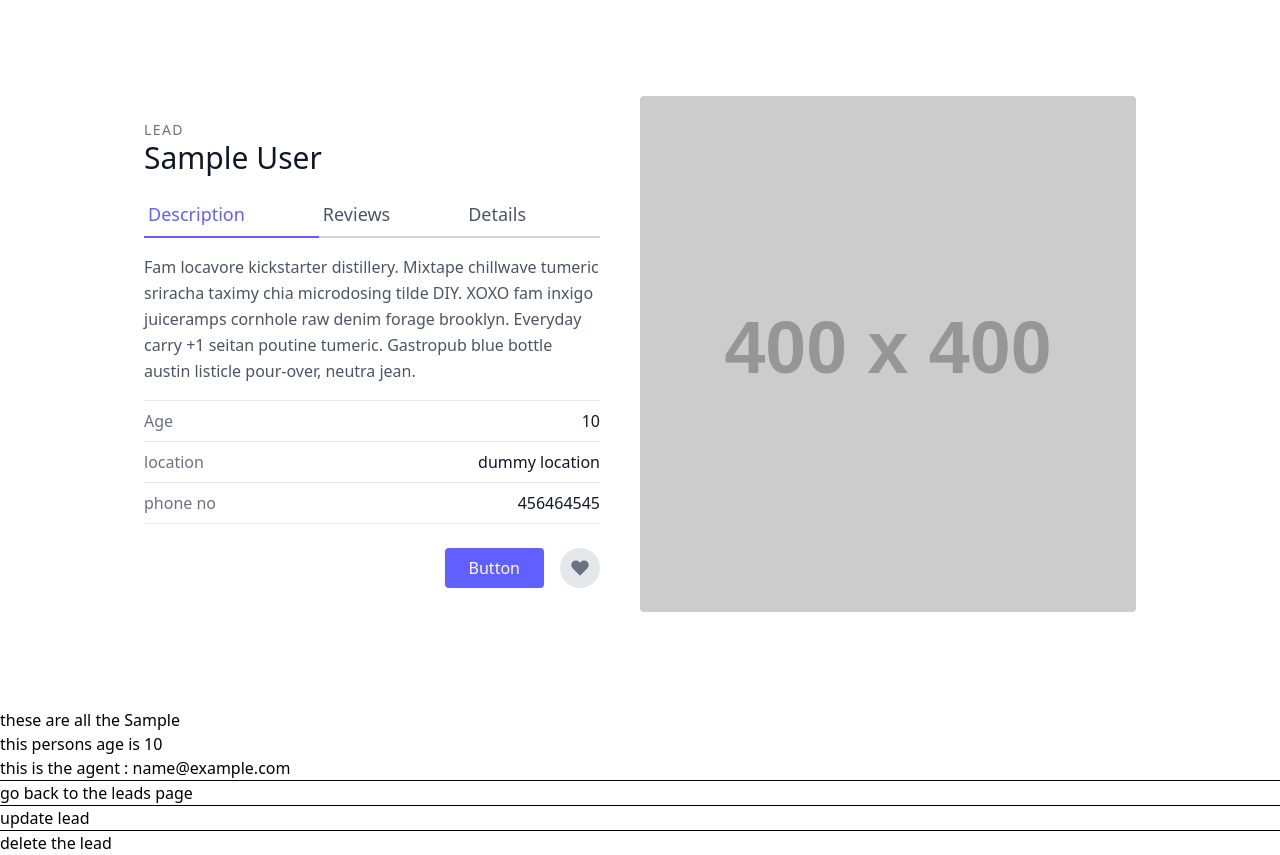
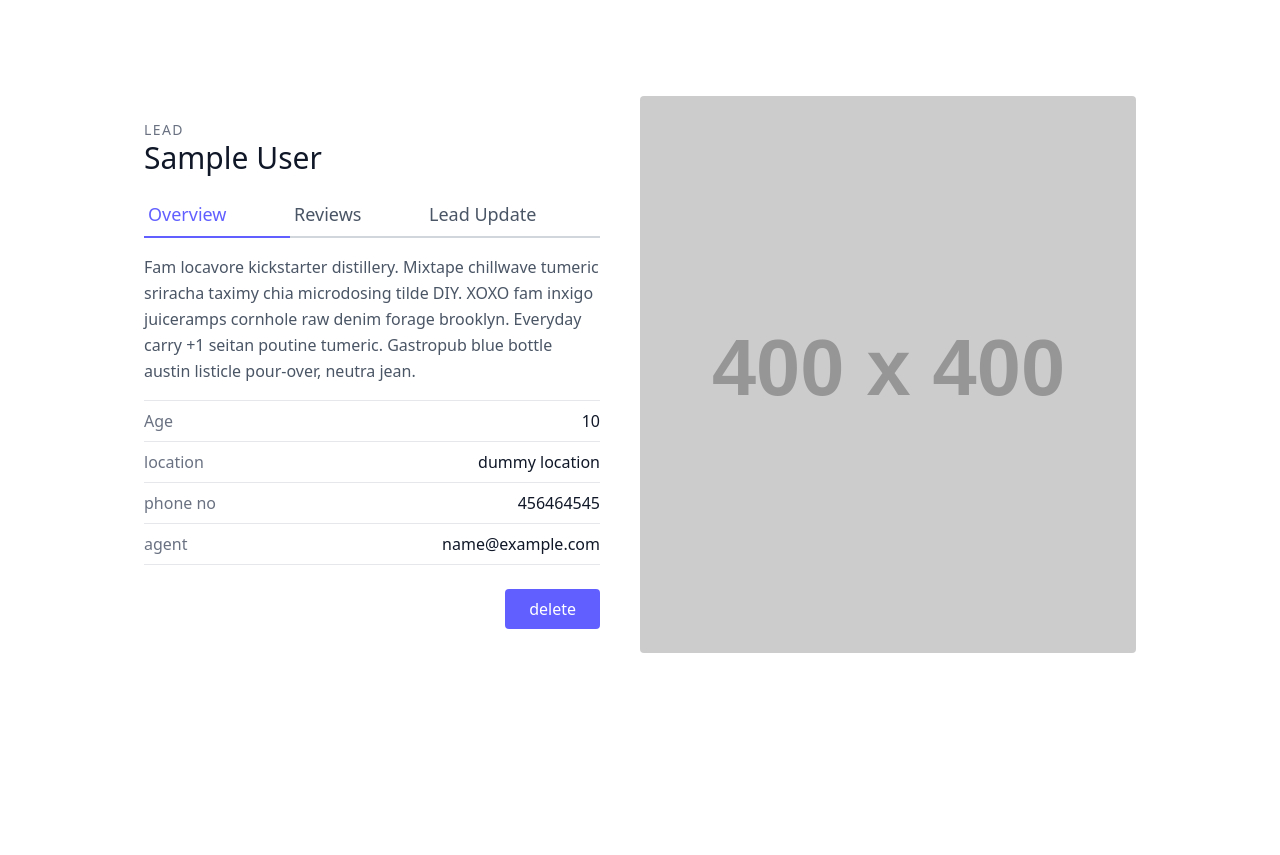
Before and after one commit to dehydrated-bear/django-crm, a Django app: page /leads/1/ in a window 1280 px wide. Shown: the part 80-935 px from the top of the page. After the commit the page ends 733 px from the top, so only its background shows below. Run offline with Django 5.2, Linux system fonts and the light colour scheme; tables that the repository leaves empty hold one stand-in row (values such as "Sample post"); grey boxes labelled with a size stand in for pictures from a placeholder-image service; some libraries are stand-ins or nearby versions.

Commit message:
enriched the tailwind css

```diff
--- a/leads/templates/leads/lead_details.html
+++ b/leads/templates/leads/lead_details.html
@@ -7,12 +7,12 @@
     <div class="container px-5 py-24 mx-auto">
       <div class="lg:w-4/5 mx-auto flex flex-wrap">
         <div class="lg:w-1/2 w-full lg:pr-10 lg:py-6 mb-6 lg:mb-0">
-          <h2 class="text-sm title-font text-gray-500 tracking-widest">LEAD</h2>
+          <a href="{% url 'leads:lead_list' %}" ><h2 class="text-sm title-font text-gray-500 tracking-widest hover:text-red-900">LEAD</h2></a>
           <h1 class="text-gray-900 text-3xl title-font font-medium mb-4">{{leads.first_name}} {{leads.last_name}}</h1>
           <div class="flex mb-4">
-            <a class="flex-grow text-indigo-500 border-b-2 border-indigo-500 py-2 text-lg px-1">Description</a>
+            <a class="flex-grow text-indigo-500 border-b-2 border-indigo-500 py-2 text-lg px-1">Overview</a>
             <a class="flex-grow border-b-2 border-gray-300 py-2 text-lg px-1">Reviews</a>
-            <a href="{% url 'leads:lead_update' leads.pk %}" class="flex-grow border-b-2 border-gray-300 py-2 text-lg px-1">Details</a>
+            <a href="{% url 'leads:lead_update' leads.pk %}" class="flex-grow border-b-2 border-gray-300 py-2 text-lg px-1">Lead Update</a>
           </div>
           <p class="leading-relaxed mb-4">Fam locavore kickstarter distillery. Mixtape chillwave tumeric sriracha taximy chia microdosing tilde DIY. XOXO fam inxigo juiceramps cornhole raw denim forage brooklyn. Everyday carry +1 seitan poutine tumeric. Gastropub blue bottle austin listicle pour-over, neutra jean.</p>
           <div class="flex border-t border-gray-200 py-2">
@@ -23,18 +23,18 @@
             <span class="text-gray-500">location</span>
             <span class="ml-auto text-gray-900">dummy location</span>
           </div>
-          <div class="flex border-t border-b mb-6 border-gray-200 py-2">
+          <div class="flex border-t border-gray-200 py-2">
             <span class="text-gray-500">phone no</span>
             <span class="ml-auto text-gray-900">456464545</span>
           </div>
+          <div class="flex border-t border-b mb-6 border-gray-200 py-2">
+            <span class="text-gray-500">agent</span>
+            <span class="ml-auto text-gray-900">{{leads.agent}}</span>
+          </div>
           <div class="flex">
 
-            <button class="flex ml-auto text-white bg-indigo-500 border-0 py-2 px-6 focus:outline-none hover:bg-indigo-600 rounded">Button</button>
-            <button class="rounded-full w-10 h-10 bg-gray-200 p-0 border-0 inline-flex items-center justify-center text-gray-500 ml-4">
-              <svg fill="currentColor" stroke-linecap="round" stroke-linejoin="round" stroke-width="2" class="w-5 h-5" viewBox="0 0 24 24" data-darkreader-inline-fill="" style="--darkreader-inline-fill: currentColor;">
-                <path d="M20.84 4.61a5.5 5.5 0 00-7.78 0L12 5.67l-1.06-1.06a5.5 5.5 0 00-7.78 7.78l1.06 1.06L12 21.23l7.78-7.78 1.06-1.06a5.5 5.5 0 000-7.78z"></path>
-              </svg>
-            </button>
+            <a href='/leads/{{ leads.pk }}/delete/' class="flex ml-auto text-white bg-indigo-500 border-0 py-2 px-6 focus:outline-none hover:bg-indigo-600 rounded">delete</a>
+
           </div>
         </div>
         <img alt="ecommerce" class="lg:w-1/2 w-full lg:h-auto h-64 object-cover object-center rounded" src="https://dummyimage.com/400x400">
@@ -45,14 +45,4 @@
 
 
 
-    <h1>these are all the {{leads.first_name}}</h1>
-    <p>this persons age is {{leads.age}}</p>
-    <p>this is the agent : {{leads.agent}}</p>
-    <hr />
-    <a href="{% url 'leads:lead_list' %}">go back to the leads page</a>
-    <hr />
-    <a href="{% url 'leads:lead_update' leads.pk %}">update lead</a>
-    <hr />
-    <a href='/leads/{{ leads.pk }}/delete/'>delete the lead</a>
-
     {% endblock content %}
```
Also changed, not shown: leads/templates/leads/lead_update.html (+5 -9 lines).
